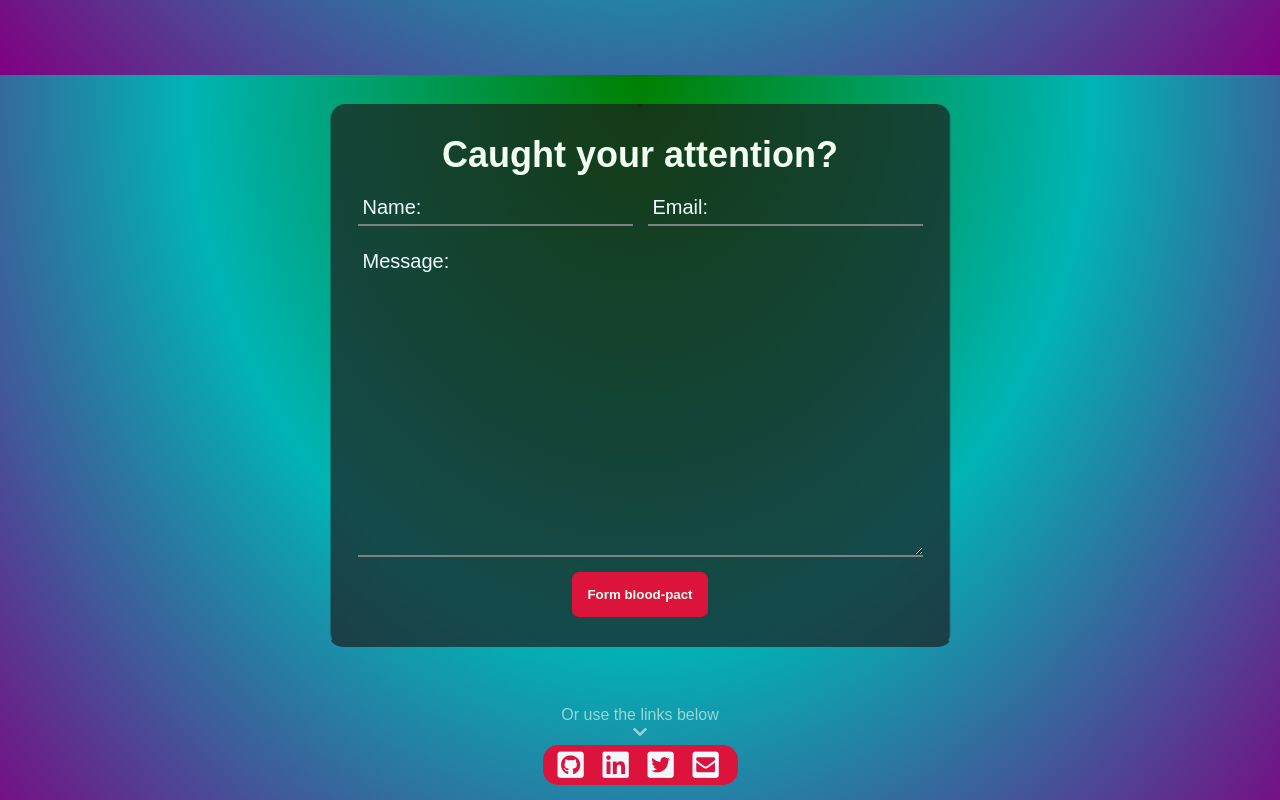
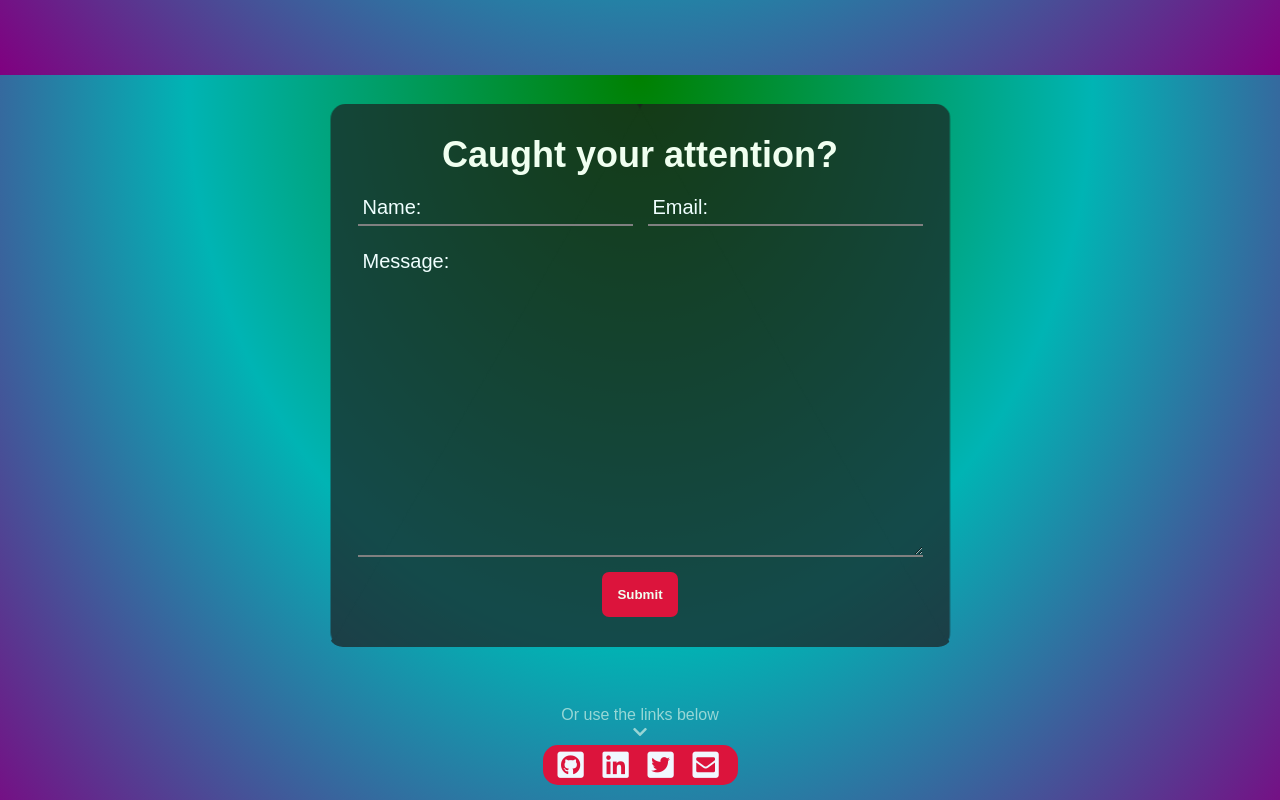
Before and after one commit to krushilnaik/krushilnaik.github.io, a React (Create React App) app: page / in a window 1280 px wide. Shown: the part 2325-3125 px from the top of the page. Built offline with nearby package versions, Linux system fonts and the light colour scheme.

Commit message:
Ditch randomly selected submit text

```diff
--- a/src/components/ContactForm.jsx
+++ b/src/components/ContactForm.jsx
@@ -3,23 +3,10 @@ import gsap from 'gsap';
 import React, { useContext, useRef, useState } from 'react';
 import InView from 'react-intersection-observer';
 import { PageContext } from '../utils/js/contexts';
-import { randomFrom } from '../utils/js/functions';
 import Airplane from './Airplane';
 import Links from './Links';
 
 import './scss/ContactForm.scss';
-
-const submitButtonOptions = [
-	'Send carrier pigeon',
-	'Upload node_modules',
-	'Text your crush (me)',
-	'Poke my shoulder',
-	'Form blood-pact',
-	'Tell me about it',
-	"Let's taco bout it"
-];
-
-const buttonText = randomFrom(submitButtonOptions);
 
 function ContactForm() {
 	const [name, setName] = useState('');
@@ -179,7 +166,7 @@ function ContactForm() {
 				</div>
 
 				<button type='submit' onClick={handleFormSubmit}>
-					{buttonText}
+					Submit
 				</button>
 			</form>
 
```
